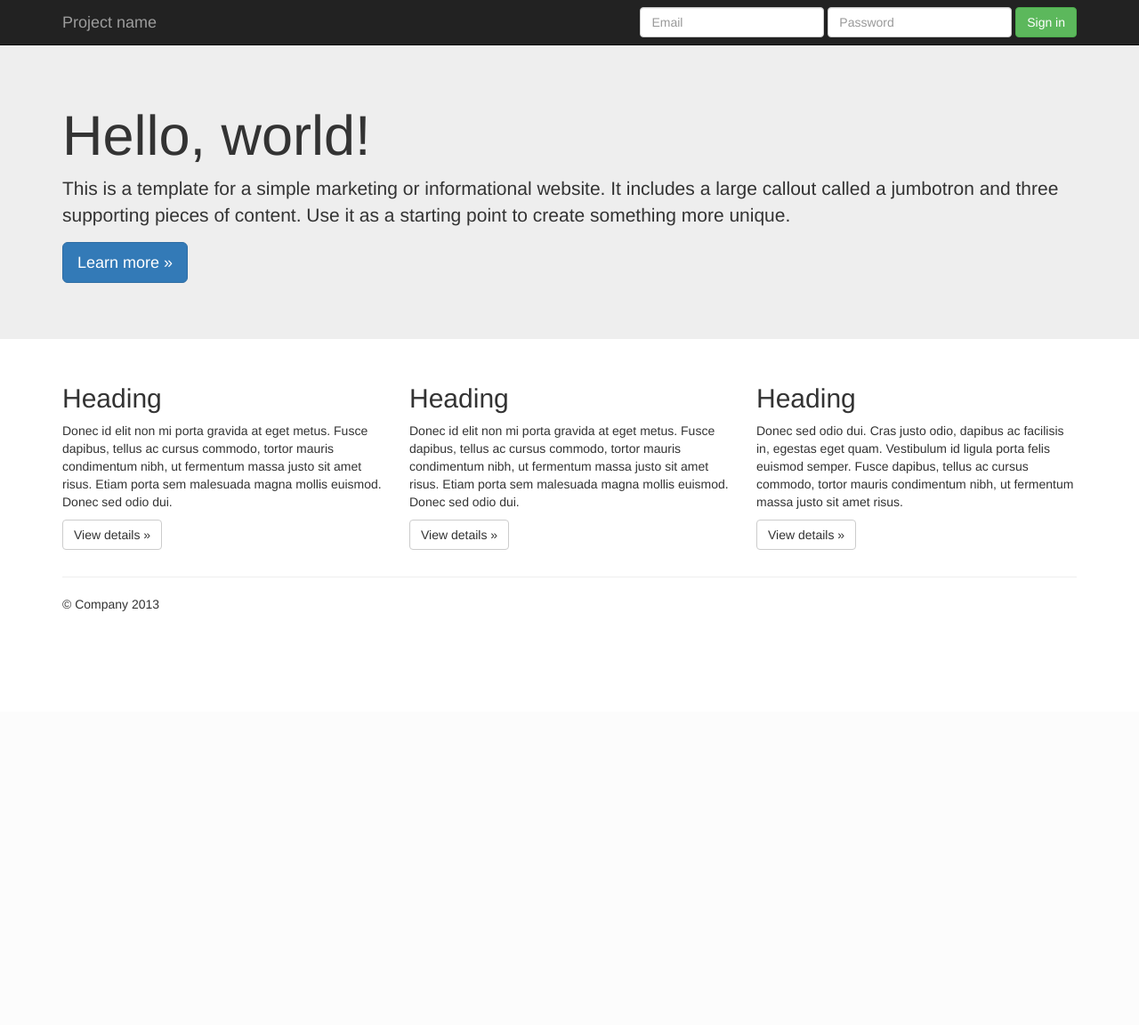
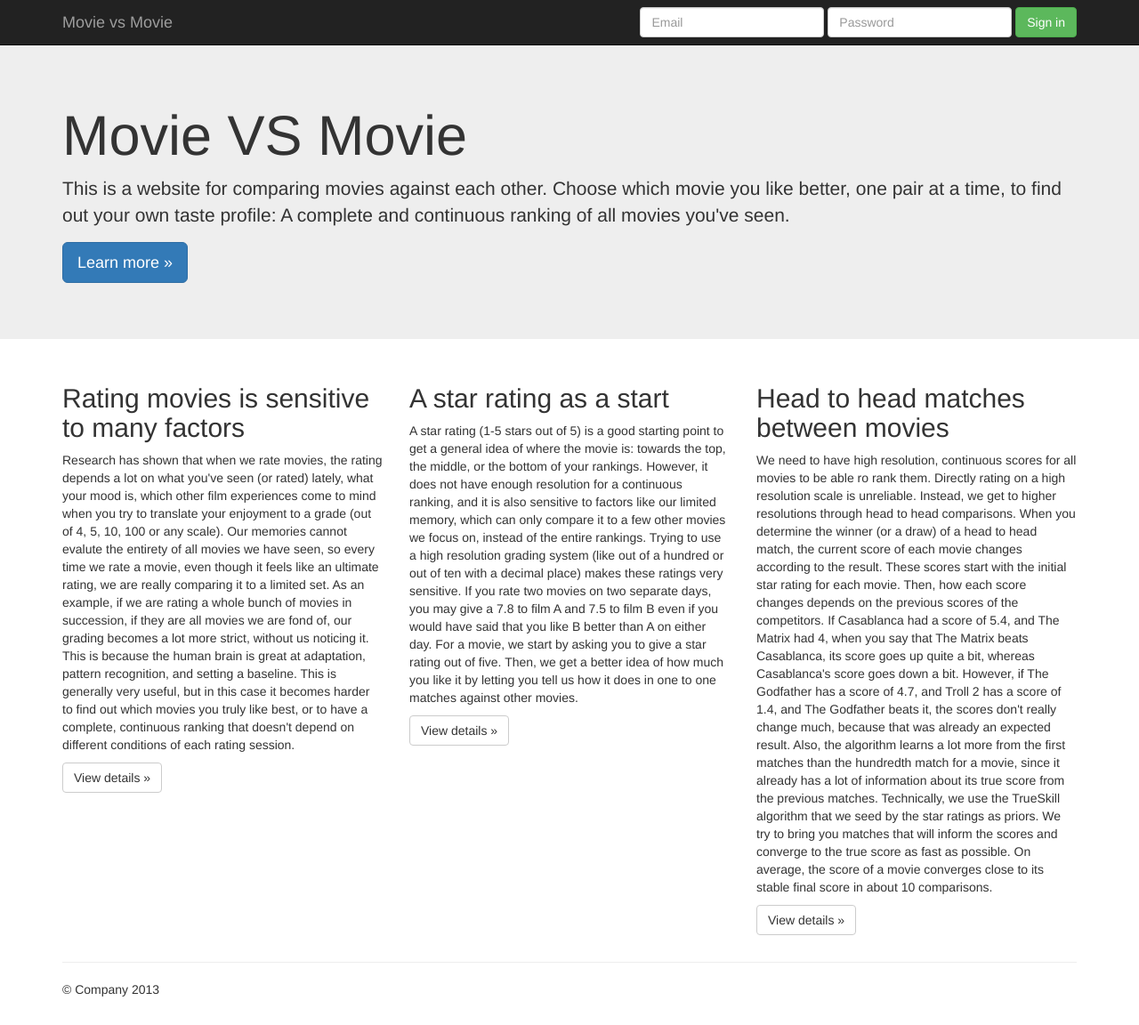
Before and after one commit to frrmack/MovievsMovie, a Django app: page / in a window 1280 px wide. Shown: the whole page at 89% size. Before the commit the page ends 687 px from the top, so only its background shows below. Run offline with Django 3.2, Linux system fonts and the light colour scheme; some libraries are stand-ins or nearby versions.

Commit message:
corrected the settings for the debug toolbar

```diff
--- a/Web/Web/settings/base.py
+++ b/Web/Web/settings/base.py
@@ -46,7 +46,7 @@ INSTALLED_APPS = (
 
     # Third-party apps, patches, fixes
     'djcelery',
-#    'debug_toolbar',
+    'debug_toolbar',
     'compressor',
 
     # Database migrations
@@ -168,14 +168,9 @@ TEMPLATE_LOADERS = (
 )
 
 
-def custom_show_toolbar(request):
-    """ Only show the debug toolbar to users with the superuser flag. """
-    return request.user.is_superuser
-
-
 DEBUG_TOOLBAR_CONFIG = {
     'INTERCEPT_REDIRECTS': False,
-    'SHOW_TOOLBAR_CALLBACK': custom_show_toolbar,
+    'SHOW_TOOLBAR_CALLBACK': 'toolbar.custom_show_toolbar',
     'HIDE_DJANGO_SQL': True,
     'TAG': 'body',
     'SHOW_TEMPLATE_CONTEXT': True,
@@ -184,15 +179,25 @@ DEBUG_TOOLBAR_CONFIG = {
 
 DEBUG_TOOLBAR_PANELS = (
     #'debug_toolbar_user_panel.panels.UserPanel',
-    'debug_toolbar.panels.version.VersionDebugPanel',
-    'debug_toolbar.panels.timer.TimerDebugPanel',
-    'debug_toolbar.panels.settings_vars.SettingsVarsDebugPanel',
-    'debug_toolbar.panels.headers.HeaderDebugPanel',
-    'debug_toolbar.panels.request_vars.RequestVarsDebugPanel',
-    'debug_toolbar.panels.template.TemplateDebugPanel',
-    'debug_toolbar.panels.sql.SQLDebugPanel',
-    'debug_toolbar.panels.signals.SignalDebugPanel',
-    'debug_toolbar.panels.logger.LoggingPanel',
+    #
+    #'debug_toolbar.panels.version.VersionDebugPanel',
+    'debug_toolbar.panels.versions.VersionsPanel',
+    #'debug_toolbar.panels.timer.TimerDebugPanel',
+    'debug_toolbar.panels.timer.TimerPanel',
+    #'debug_toolbar.panels.settings_vars.SettingsVarsDebugPanel',
+    'debug_toolbar.panels.settings.SettingsPanel',
+    #'debug_toolbar.panels.headers.HeaderDebugPanel',
+    'debug_toolbar.panels.headers.HeadersPanel',
+    #'debug_toolbar.panels.request_vars.RequestVarsDebugPanel',
+    'debug_toolbar.panels.request.RequestPanel',
+    #'debug_toolbar.panels.template.TemplateDebugPanel',
+    'debug_toolbar.panels.templates.TemplatesPanel',
+    #'debug_toolbar.panels.sql.SQLDebugPanel',
+    'debug_toolbar.panels.sql.SQLPanel',
+    #'debug_toolbar.panels.signals.SignalDebugPanel',
+    'debug_toolbar.panels.signals.SignalsPanel',
+    #'debug_toolbar.panels.logger.LoggingPanel',
+    'debug_toolbar.panels.logging.LoggingPanel',
 )
 
 # Specify a custom user model to use
--- a/Web/base/templates/base/home.html
+++ b/Web/base/templates/base/home.html
@@ -25,7 +25,7 @@ body {
             <span class="icon-bar"></span>
             <span class="icon-bar"></span>
           </button>
-          <a class="navbar-brand" href="#">Project name</a>
+          <a class="navbar-brand" href="#">Movie vs Movie</a>
         </div>
         <div class="navbar-collapse collapse">
           <form class="navbar-form navbar-right">
@@ -43,8 +43,11 @@ body {
 
     <div class="jumbotron">
       <div class="container">
-        <h1>Hello, world!</h1>
-        <p>This is a template for a simple marketing or informational website. It includes a large callout called a jumbotron and three supporting pieces of content. Use it as a starting point to create something more unique.</p>
+        <h1>Movie VS Movie</h1>
+        <p>This is a website for comparing movies against each
+        other. Choose which movie you like better, one pair at a time,
+        to find out your own taste profile: A complete and continuous
+        ranking of all movies you've seen.</p>
         <p><a class="btn btn-primary btn-lg" role="button">Learn more »</a></p>
       </div>
     </div>
@@ -53,18 +56,72 @@ body {
       <!-- Example row of columns -->
       <div class="row">
         <div class="col-md-4">
-          <h2>Heading</h2>
-          <p>Donec id elit non mi porta gravida at eget metus. Fusce dapibus, tellus ac cursus commodo, tortor mauris condimentum nibh, ut fermentum massa justo sit amet risus. Etiam porta sem malesuada magna mollis euismod. Donec sed odio dui. </p>
+          <h2>Rating movies is sensitive to many factors</h2>
+          <p>Research has shown that when we rate movies, the rating
+          depends a lot on what you've seen (or rated) lately, what
+          your mood is, which other film experiences come to mind when
+          you try to translate your enjoyment to a grade (out of 4, 5,
+          10, 100 or any scale). Our memories cannot evalute the
+          entirety of all movies we have seen, so every time we rate a
+          movie, even though it feels like an ultimate rating, we are
+          really comparing it to a limited set. As an example, if we
+          are rating a whole bunch of movies in succession, if they
+          are all movies we are fond of, our grading becomes a lot
+          more strict, without us noticing it. This is because the
+          human brain is great at adaptation, pattern recognition, and
+          setting a baseline. This is generally very useful, but in
+          this case it becomes harder to find out which movies you
+          truly like best, or to have a complete, continuous ranking
+          that doesn't depend on different conditions of each rating
+          session. </p>
           <p><a class="btn btn-default" href="#" role="button">View details »</a></p>
         </div>
         <div class="col-md-4">
-          <h2>Heading</h2>
-          <p>Donec id elit non mi porta gravida at eget metus. Fusce dapibus, tellus ac cursus commodo, tortor mauris condimentum nibh, ut fermentum massa justo sit amet risus. Etiam porta sem malesuada magna mollis euismod. Donec sed odio dui. </p>
+          <h2>A star rating as a start</h2>
+          <p>A star rating (1-5 stars out of 5) is a good starting
+          point to get a general idea of where the movie is: towards
+          the top, the middle, or the bottom of your
+          rankings. However, it does not have enough resolution for a
+          continuous ranking, and it is also sensitive to factors
+          like our limited memory, which can only compare it to a few
+          other movies we focus on, instead of the entire
+          rankings. Trying to use a high resolution grading system (like out
+          of a hundred or out of ten with a decimal place) makes these
+          ratings very sensitive. If you rate two movies on two
+          separate days, you may give a 7.8 to film A and 7.5 to film
+          B even if you would have said that you like B better than A
+          on either day. For a movie, we start by asking you to give a
+          star rating out of five. Then, we get a better idea of how
+          much you like it by letting you tell us how it does in one
+          to one matches against other movies. </p>
           <p><a class="btn btn-default" href="#" role="button">View details »</a></p>
        </div>
         <div class="col-md-4">
-          <h2>Heading</h2>
-          <p>Donec sed odio dui. Cras justo odio, dapibus ac facilisis in, egestas eget quam. Vestibulum id ligula porta felis euismod semper. Fusce dapibus, tellus ac cursus commodo, tortor mauris condimentum nibh, ut fermentum massa justo sit amet risus.</p>
+          <h2>Head to head matches between movies</h2>
+          <p> We need to have high resolution, continuous scores for
+          all movies to be able ro rank them. Directly rating on a
+          high resolution scale is unreliable. Instead, we get to
+          higher resolutions through head to head comparisons. When
+          you determine the winner (or a draw) of a head to head
+          match, the current score of each movie changes according to
+          the result. These scores start with the initial star rating
+          for each movie. Then, how each score changes depends on the
+          previous scores of the competitors. If Casablanca had a
+          score of 5.4, and The Matrix had 4, when you say that The
+          Matrix beats Casablanca, its score goes up quite a bit,
+          whereas Casablanca's score goes down a bit. However, if The
+          Godfather has a score of 4.7, and Troll 2 has a score of
+          1.4, and The Godfather beats it, the scores don't really
+          change much, because that was already an expected
+          result. Also, the algorithm learns a lot more from the first
+          matches than the hundredth match for a movie, since it
+          already has a lot of information about its true score from
+          the previous matches. Technically, we use the TrueSkill
+          algorithm that we seed by the star ratings as priors. We try
+          to bring you matches that will inform the scores and
+          converge to the true score as fast as possible. On average,
+          the score of a movie converges close to its stable final
+          score in about 10 comparisons. </p>
           <p><a class="btn btn-default" href="#" role="button">View details »</a></p>
         </div>
       </div>
--- a/Web/base/urls.py
+++ b/Web/base/urls.py
@@ -42,11 +42,11 @@ urlpatterns = patterns('base.views',
                            name = 'versus_result'),
                        # /
                        # /main/
-                       # set home page to be the default bubble
-                       # chart: random order, showing all movies
-                       # url(r'^$',
-                       #     views.bubbleChart,
-                       #     name = 'bubble_chart')
+                       #set /chart to be the default bubble
+                       #chart: random order, showing all movies
+                       url(r'^chart/$',
+                           views.bubbleChart,
+                           name = 'bubble_chart')
 
 
 
--- /dev/null
+++ b/Web/toolbar.py
@@ -0,0 +1,4 @@
+
+def custom_show_toolbar(request):
+    """ Only show the debug toolbar to users with the superuser flag. """
+    return request.user.is_superuser
--- a/code/populateMovieData.py
+++ b/code/populateMovieData.py
@@ -1,6 +1,6 @@
 import sys, os
 sys.path.append('../Web/')
-os.environ.setdefault("DJANGO_SETTINGS_MODULE", "movieRatingsSite.settings")
+os.environ.setdefault("DJANGO_SETTINGS_MODULE", "Web.settings")
 
 import HTMLParser
 
```
Also changed, not shown: 1 other file.
